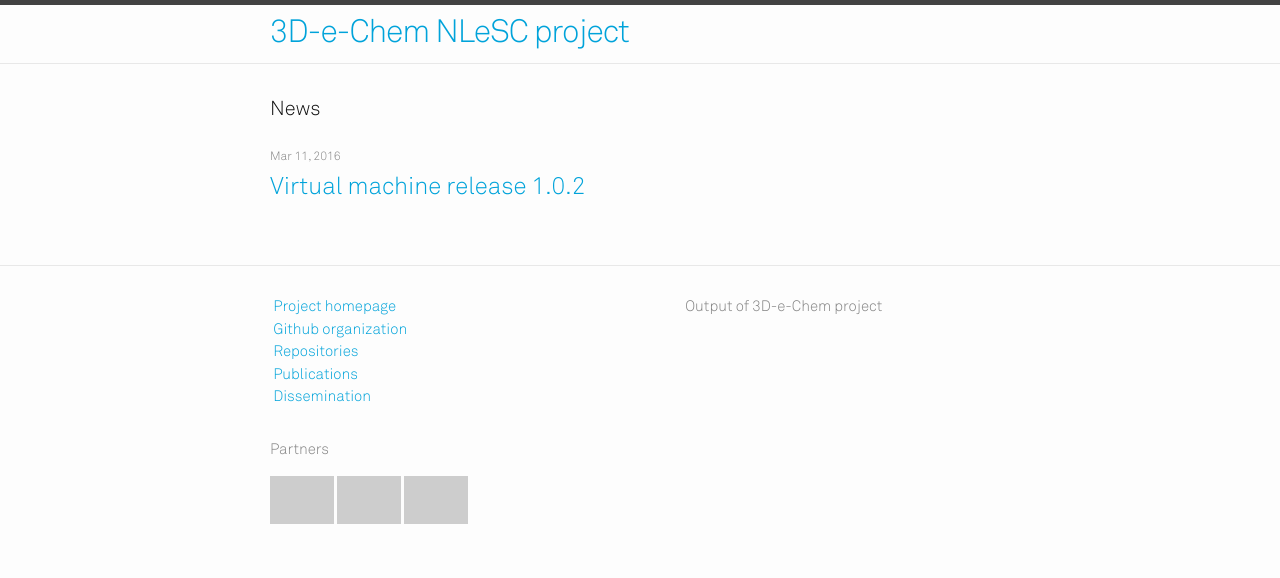
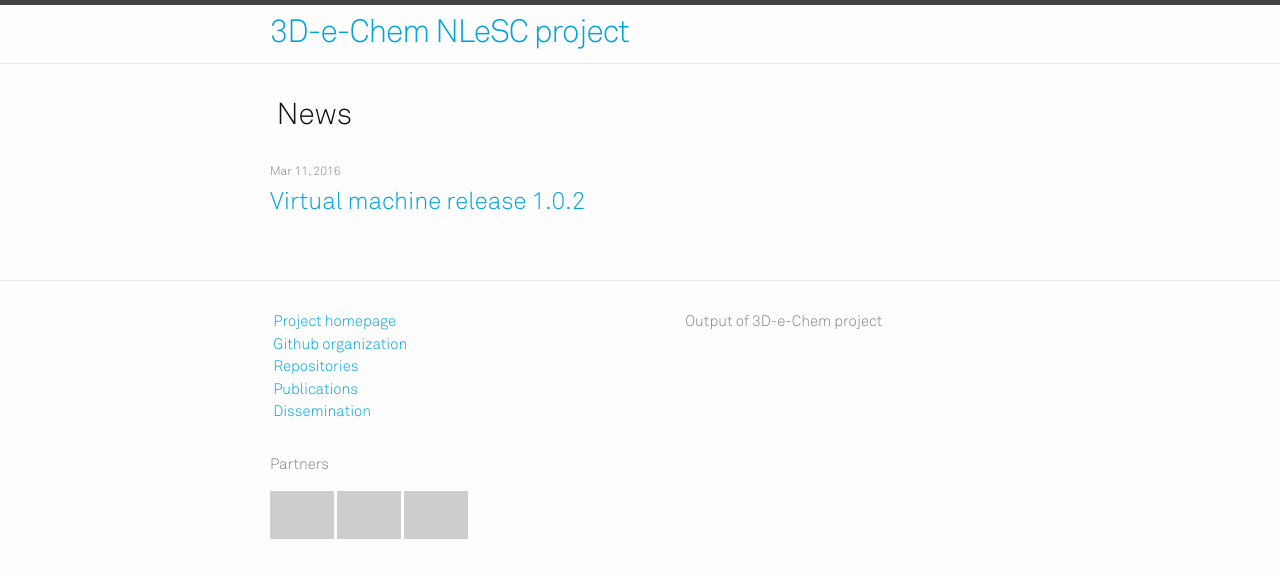
Before and after one commit to 3D-e-Chem/3D-e-Chem.github.io, a Jekyll site: the page built from news.html, in a window 1280 px wide. Shown: the top 578 px of the page. Built offline with Jekyll 4.4.1, drawn with Linux system fonts in a browser that asks for light colours; a style sheet for code colours, icons or effects is not loaded; grey boxes are pictures that could not be loaded.

Commit message:
Prettify news page.

```diff
--- a/news.html
+++ b/news.html
@@ -1,10 +1,7 @@
 ---
 layout: default
 ---
-
-<div class="home">
-
-  <h1 class="page-heading">News</h1>
+<h2><span class="mega-octicon octicon-radio-tower"></span>&nbsp;News</h2>
 
 <ul class="post-list">
   {% for post in site.posts %}
@@ -19,5 +16,3 @@ layout: default
 </ul>
 
 <a href="{{ "/feed.xml" | prepend: site.baseurl }}" title="Subscribe via rss"><span class="octicon octicon-rss"></span></a>
-
-</div>
```
Lines whose indentation alone changed are shown as unchanged.
